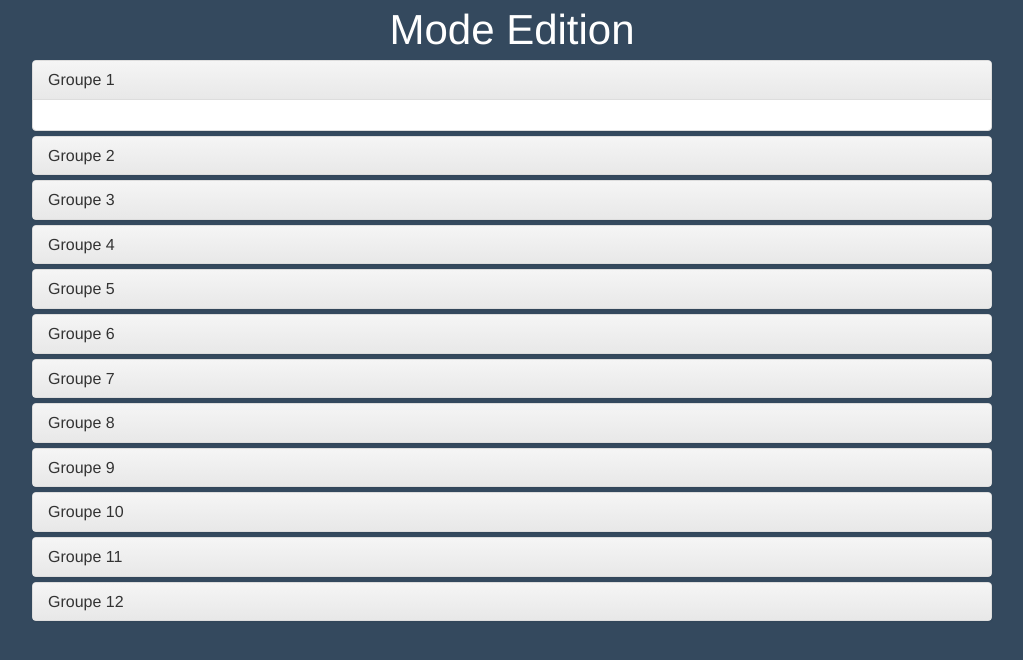
After one commit to hardcoded/RIASEC, a PHP site: template html/vue/v_edit.php in a window 1280 px wide. The commit adds this page. Shown: the top 660 px of the page, without its empty margins (128-1151 px from the left). Run offline with PHP 8.4, Linux system fonts and the light colour scheme; the template is opened without the code that fills it: most values are stand-ins (such as "Sample title", 1, 10 or a date in 2020).

Commit message:
Creation Edition QCM

```diff
--- /dev/null
+++ b/html/controleur/c_edit.php
@@ -0,0 +1,6 @@
+<?php
+  require_once('model/PropositionModel.php');
+
+  $propositionModel = new PropositionModel();
+  $tabProp = $propositionModel->getAll();
+include("vue/v_edit.php");
--- a/html/index.php
+++ b/html/index.php
@@ -21,3 +21,6 @@
 	else if($_GET['section']=='profils'){
 		include_once('controleur/c_profils.php');
 	}
+	else if($_GET['section']=='edit'){
+		include_once('controleur/c_edit.php');
+	}
--- /dev/null
+++ b/html/vue/v_edit.php
@@ -0,0 +1,283 @@
+<!DOCTYPE html>
+<html>
+	<head>
+		<meta charset="utf-8" />
+		<link rel="stylesheet" type="text/css" href="style.css">
+		<title>Identification - Riasec</title>
+		<meta name="viewport" content="width=device-width, initial-scale=1.0">
+		<script src="includes/jquery-3.1.1.min.js"></script>
+		<!-- Latest compiled and minified CSS -->
+		<link rel="stylesheet" href="https://maxcdn.bootstrapcdn.com/bootstrap/3.3.7/css/bootstrap.min.css" integrity="sha384-BVYiiSIFeK1dGmJRAkycuHAHRg32OmUcww7on3RYdg4Va+PmSTsz/K68vbdEjh4u" crossorigin="anonymous">
+		<!-- Optional theme -->
+		<link rel="stylesheet" href="https://maxcdn.bootstrapcdn.com/bootstrap/3.3.7/css/bootstrap-theme.min.css" integrity="sha384-rHyoN1iRsVXV4nD0JutlnGaslCJuC7uwjduW9SVrLvRYooPp2bWYgmgJQIXwl/Sp" crossorigin="anonymous">
+		<!-- Latest compiled and minified JavaScript -->
+		<script src="https://maxcdn.bootstrapcdn.com/bootstrap/3.3.7/js/bootstrap.min.js" integrity="sha384-Tc5IQib027qvyjSMfHjOMaLkfuWVxZxUPnCJA7l2mCWNIpG9mGCD8wGNIcPD7Txa" crossorigin="anonymous"></script>
+	</head>
+	<body style="background-color: #34495e;">
+
+	<div style="font-size: 3em; color : white; text-align: center; display: block; width: 100%;">
+		Mode Edition
+	</div>
+  <div style="display: block; width: 75%; margin:auto;">
+  <form action="index.php?section=edit" method="post">
+
+  <div class="panel-group" id="accordion" role="tablist" aria-multiselectable="true">
+  <div class="panel panel-default">
+    <div class="panel-heading" role="tab" id="headingOne">
+      <h4 class="panel-title">
+        <a role="button" data-toggle="collapse" data-parent="#accordion" href="#collapseOne" aria-expanded="true" aria-controls="collapseOne">
+          Groupe 1
+        </a>
+      </h4>
+    </div>
+    <div id="collapseOne" class="panel-collapse collapse in" role="tabpanel" aria-labelledby="headingOne">
+      <div class="panel-body">
+        <?php     foreach ($tabProp as $tabP) {
+            if($tabP['groupe']==1){
+            echo'
+          <textarea rows="1" cols="150" style="display:block;">'.$tabP['label_proposition'].'</textarea>
+          ';
+            }
+        }?>
+      </div>
+    </div>
+  </div>
+  <div class="panel panel-default">
+    <div class="panel-heading" role="tab" id="headingTwo">
+      <h4 class="panel-title">
+        <a class="collapsed" role="button" data-toggle="collapse" data-parent="#accordion" href="#collapseTwo" aria-expanded="false" aria-controls="collapseTwo">
+          Groupe 2
+        </a>
+      </h4>
+    </div>
+    <div id="collapseTwo" class="panel-collapse collapse" role="tabpanel" aria-labelledby="headingTwo">
+      <div class="panel-body">
+        <?php     foreach ($tabProp as $tabP) {
+            if($tabP['groupe']==2){
+            echo'
+          <textarea rows="1" cols="150" style="display:block;">'.$tabP['label_proposition'].'</textarea>
+          ';
+            }
+        }?>
+      </div>
+    </div>
+  </div>
+  <div class="panel panel-default">
+    <div class="panel-heading" role="tab" id="headingThree">
+      <h4 class="panel-title">
+        <a class="collapsed" role="button" data-toggle="collapse" data-parent="#accordion" href="#collapseThree" aria-expanded="false" aria-controls="collapseThree">
+         Groupe 3
+        </a>
+      </h4>
+    </div>
+    <div id="collapseThree" class="panel-collapse collapse" role="tabpanel" aria-labelledby="headingThree">
+      <div class="panel-body">
+        <?php     foreach ($tabProp as $tabP) {
+            if($tabP['groupe']==3){
+            echo'
+          <textarea rows="1" cols="150" style="display:block;">'.$tabP['label_proposition'].'</textarea>
+          ';
+            }
+        }?>
+      </div>
+    </div>
+  </div>
+    <div class="panel panel-default">
+    <div class="panel-heading" role="tab" id="headingFour">
+      <h4 class="panel-title">
+        <a class="collapsed" role="button" data-toggle="collapse" data-parent="#accordion" href="#collapseFour" aria-expanded="false" aria-controls="collapseFour">
+          Groupe 4
+        </a>
+      </h4>
+    </div>
+    <div id="collapseFour" class="panel-collapse collapse" role="tabpanel" aria-labelledby="headingFour">
+      <div class="panel-body">
+        <?php     foreach ($tabProp as $tabP) {
+            if($tabP['groupe']==4){
+            echo'
+          <textarea rows="1" cols="150" style="display:block;">'.$tabP['label_proposition'].'</textarea>
+          ';
+            }
+        }?>
+      </div>
+    </div>
+
+</div>
+    <div class="panel panel-default">
+    <div class="panel-heading" role="tab" id="headingFive">
+      <h4 class="panel-title">
+        <a class="collapsed" role="button" data-toggle="collapse" data-parent="#accordion" href="#collapseFive" aria-expanded="false" aria-controls="collapseFive">
+          Groupe 5
+        </a>
+      </h4>
+    </div>
+    <div id="collapseFive" class="panel-collapse collapse" role="tabpanel" aria-labelledby="headingFive">
+      <div class="panel-body">
+        <?php     foreach ($tabProp as $tabP) {
+            if($tabP['groupe']==5){
+            echo'
+          <textarea rows="1" cols="150" style="display:block;">'.$tabP['label_proposition'].'</textarea>
+          ';
+            }
+        }?>
+      </div>
+    </div>
+
+</div>
+    <div class="panel panel-default">
+    <div class="panel-heading" role="tab" id="headingSix">
+      <h4 class="panel-title">
+        <a class="collapsed" role="button" data-toggle="collapse" data-parent="#accordion" href="#collapseSix" aria-expanded="false" aria-controls="collapseSix">
+          Groupe 6
+        </a>
+      </h4>
+    </div>
+    <div id="collapseSix" class="panel-collapse collapse" role="tabpanel" aria-labelledby="headingSix">
+      <div class="panel-body">
+        <?php     foreach ($tabProp as $tabP) {
+            if($tabP['groupe']==6){
+            echo'
+          <textarea rows="1" cols="150" style="display:block;">'.$tabP['label_proposition'].'</textarea>
+          ';
+            }
+        }?>
+      </div>
+    </div>
+
+</div>
+    <div class="panel panel-default">
+    <div class="panel-heading" role="tab" id="headingSeven">
+      <h4 class="panel-title">
+        <a class="collapsed" role="button" data-toggle="collapse" data-parent="#accordion" href="#collapseSeven" aria-expanded="false" aria-controls="collapseSeven">
+          Groupe 7
+        </a>
+      </h4>
+    </div>
+    <div id="collapseSeven" class="panel-collapse collapse" role="tabpanel" aria-labelledby="headingSeven">
+      <div class="panel-body">
+        <?php     foreach ($tabProp as $tabP) {
+            if($tabP['groupe']==7){
+            echo'
+          <textarea rows="1" cols="150" style="display:block;">'.$tabP['label_proposition'].'</textarea>
+          ';
+            }
+        }?>
+      </div>
+    </div>
+
+</div>
+    <div class="panel panel-default">
+    <div class="panel-heading" role="tab" id="headingEight">
+      <h4 class="panel-title">
+        <a class="collapsed" role="button" data-toggle="collapse" data-parent="#accordion" href="#collapseEight" aria-expanded="false" aria-controls="collapseEight">
+          Groupe 8
+        </a>
+      </h4>
+    </div>
+    <div id="collapseEight" class="panel-collapse collapse" role="tabpanel" aria-labelledby="headingEight">
+      <div class="panel-body">
+        <?php     foreach ($tabProp as $tabP) {
+            if($tabP['groupe']==8){
+            echo'
+          <textarea rows="1" cols="150" style="display:block;">'.$tabP['label_proposition'].'</textarea>
+          ';
+            }
+        }?>
+      </div>
+    </div>
+
+</div>
+    <div class="panel panel-default">
+    <div class="panel-heading" role="tab" id="headingNine">
+      <h4 class="panel-title">
+        <a class="collapsed" role="button" data-toggle="collapse" data-parent="#accordion" href="#collapseNine" aria-expanded="false" aria-controls="collapseNine">
+          Groupe 9
+        </a>
+      </h4>
+    </div>
+    <div id="collapseNine" class="panel-collapse collapse" role="tabpanel" aria-labelledby="headingNine">
+      <div class="panel-body">
+        <?php     foreach ($tabProp as $tabP) {
+            if($tabP['groupe']==9){
+            echo'
+          <textarea rows="1" cols="150" style="display:block;">'.$tabP['label_proposition'].'</textarea>
+          ';
+            }
+        }?>
+      </div>
+    </div>
+
+</div>
+    <div class="panel panel-default">
+    <div class="panel-heading" role="tab" id="headingTen">
+      <h4 class="panel-title">
+        <a class="collapsed" role="button" data-toggle="collapse" data-parent="#accordion" href="#collapseTen" aria-expanded="false" aria-controls="collapseTen">
+          Groupe 10
+        </a>
+      </h4>
+    </div>
+    <div id="collapseTen" class="panel-collapse collapse" role="tabpanel" aria-labelledby="headingTen">
+      <div class="panel-body">
+        <?php     foreach ($tabProp as $tabP) {
+            if($tabP['groupe']==10){
+            echo'
+          <textarea rows="1" cols="150" style="display:block;">'.$tabP['label_proposition'].'</textarea>
+          ';
+            }
+        }?>
+      </div>
+    </div>
+
+</div>
+    <div class="panel panel-default">
+    <div class="panel-heading" role="tab" id="headingEleven">
+      <h4 class="panel-title">
+        <a class="collapsed" role="button" data-toggle="collapse" data-parent="#accordion" href="#collapseEleven" aria-expanded="false" aria-controls="collapseEleven">
+          Groupe 11
+        </a>
+      </h4>
+    </div>
+    <div id="collapseEleven" class="panel-collapse collapse" role="tabpanel" aria-labelledby="headingEleven">
+      <div class="panel-body">
+        <?php     foreach ($tabProp as $tabP) {
+            if($tabP['groupe']==11){
+            echo'
+          <textarea rows="1" cols="150" style="display:block;">'.$tabP['label_proposition'].'</textarea>
+          ';
+            }
+        }?>
+      </div>
+    </div>
+
+</div>
+    <div class="panel panel-default">
+    <div class="panel-heading" role="tab" id="headingTwelve">
+      <h4 class="panel-title">
+        <a class="collapsed" role="button" data-toggle="collapse" data-parent="#accordion" href="#collapseTwelve" aria-expanded="false" aria-controls="collapseTwelve">
+          Groupe 12
+        </a>
+      </h4>
+    </div>
+    <div id="collapseTwelve" class="panel-collapse collapse" role="tabpanel" aria-labelledby="headingTwelve">
+      <div class="panel-body">
+        <?php     foreach ($tabProp as $tabP) {
+            if($tabP['groupe']==12){
+            echo'
+          <textarea rows="1" cols="150" style="display:block;">'.$tabP['label_proposition'].'</textarea>
+          ';
+            }
+        }?>
+      </div>
+    </div>
+
+</div>
+
+
+
+  </form>
+
+</div>
+
+
+	</body>
+</html>
```
